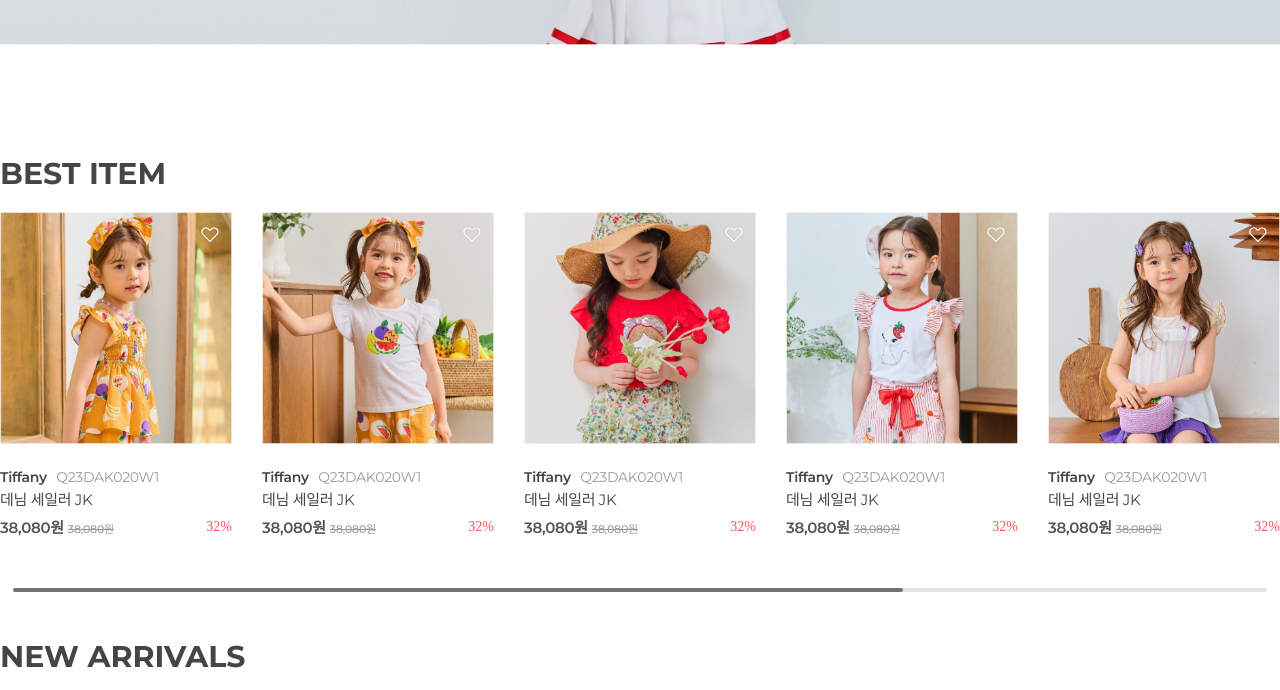
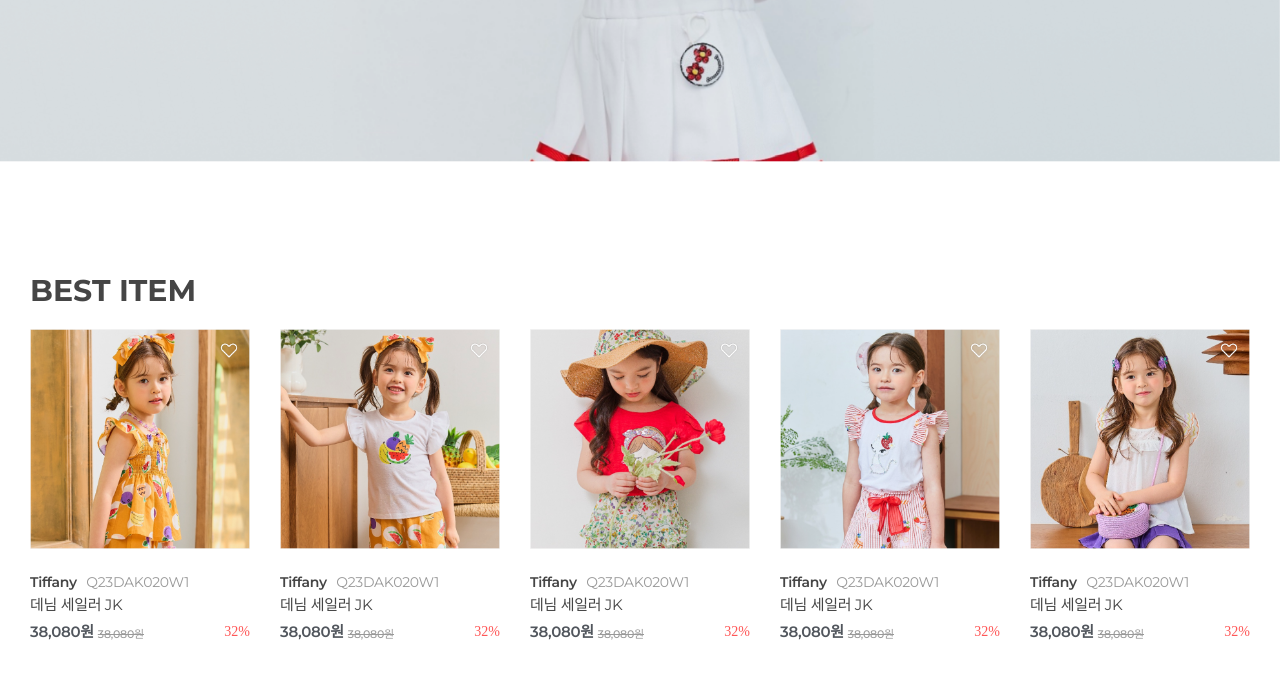
Before and after one commit to JaeYoonPerl/Jaeyoon-Pub-Test, a plain HTML site: page DuobooTest/구현소스/index.html in a window 1280 px wide. Shown: the part 638-1328 px from the top of the page. Drawn offline with nearby package versions, Linux system fonts and the light colour scheme.

Commit message:
Update slide_ban.css

```diff
--- a/DuobooTest/구현소스/css/slide_ban.css
+++ b/DuobooTest/구현소스/css/slide_ban.css
@@ -6,6 +6,9 @@
     padding-bottom: 42px;
 }
 
+#main-area {
+    margin: 0 30px;
+}
 #main-area h2 {
     display: block;
     margin-bottom: 20px;
@@ -66,9 +69,9 @@
     margin-bottom: 15px; /* 이미지와 텍스트 사이 간격 */
 }
 
-.swiper-slide img {
+#main-area .swiper-slide img {
     width: 100%;
-    height: auto;
+    /* height: auto; */
     object-fit: cover;
     display: flex;
 }
```
